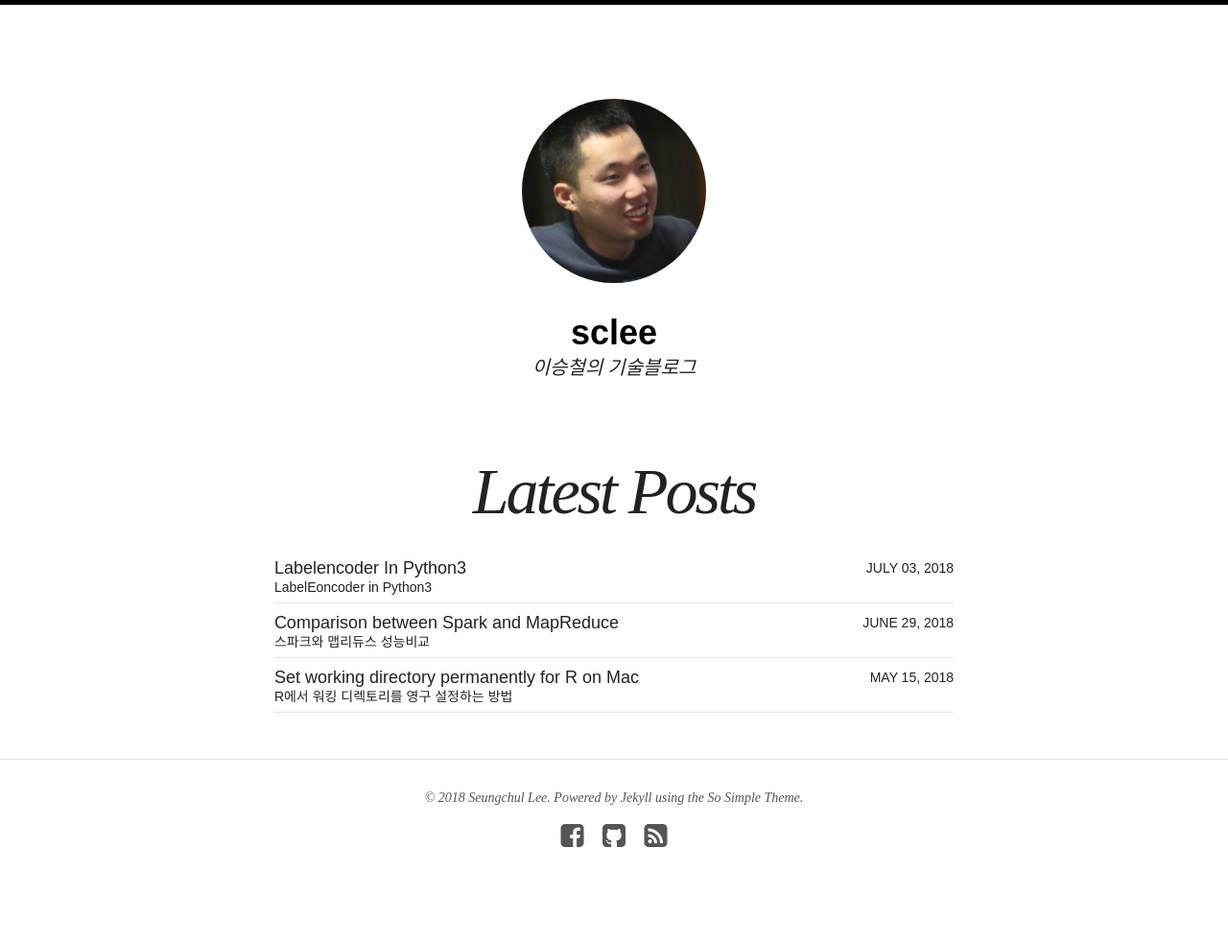
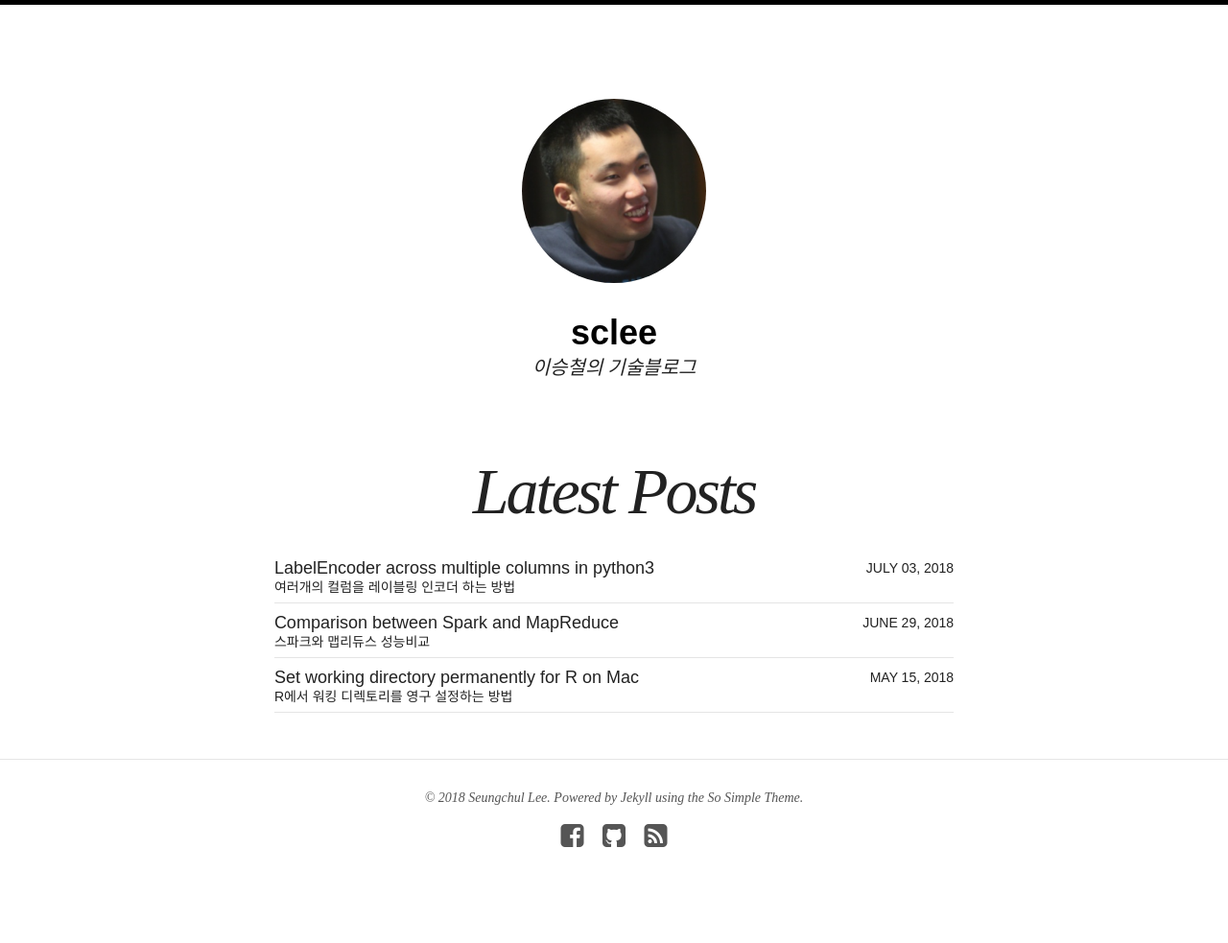
Before and after one commit to sclee01/sclee01.github.io, a Jekyll site: the page built from index.html, in a window 1280 px wide. Shown: the whole page at 96% size. Built offline with Jekyll 4.4.1, drawn with Linux system fonts in a browser that asks for light colours; nearby versions of some CDN libraries.

Commit message:
added the title

```diff
--- a/_posts/blog/2018-07-03-LabelEncoder-in-Python3.md
+++ b/_posts/blog/2018-07-03-LabelEncoder-in-Python3.md
@@ -1,3 +1,19 @@
+---
+layout: post
+title: LabelEncoder across multiple columns in python3
+excerpt: "여러개의 컬럼을 레이블링 인코더 하는 방법"
+date: 2018-07-03
+modified: 2018-07-3
+author: sclee
+categories: blog
+tags: [python]
+image:
+  url: http://i.imgur.com/p0TzIOM.gif
+comments: true
+share: true
+---
+
+
 ##   LabelEoncoder in Python3
 
 여러개의 columns이 있는 data frame에서 label이 있는 상태로 Encoding 하는 방법.
```
